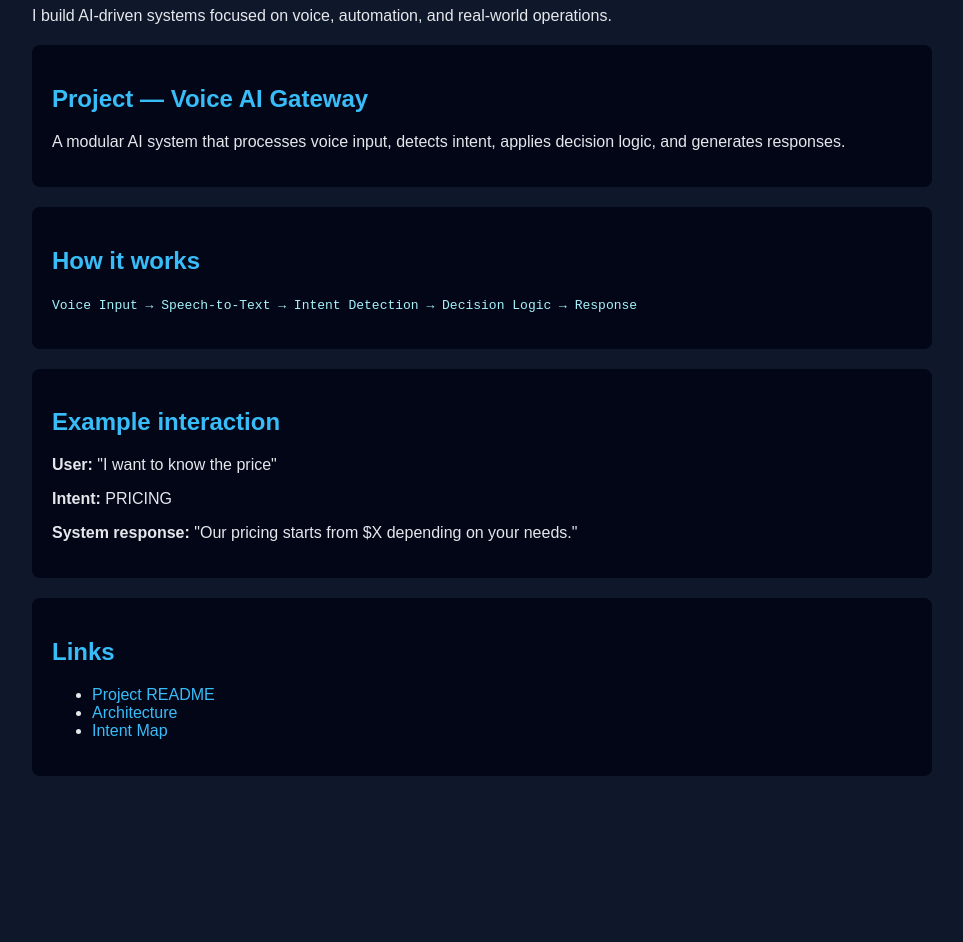
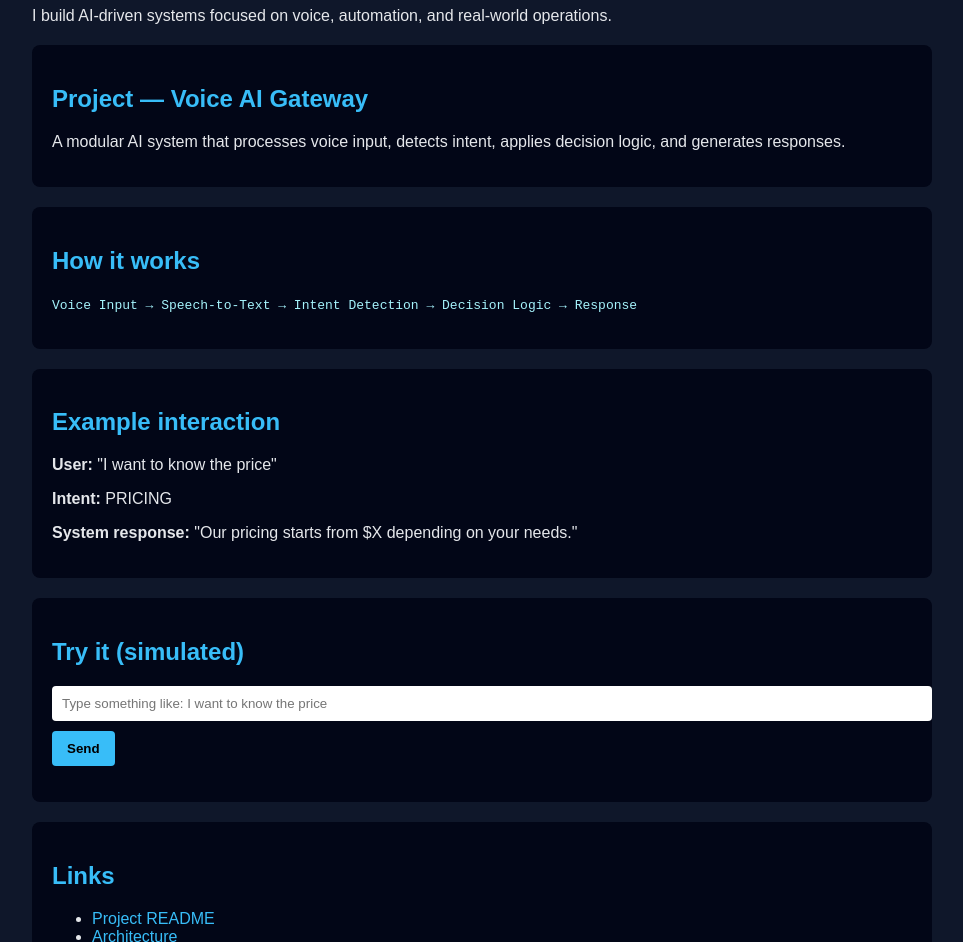
Before and after one commit to Fredobapa/LABP-Stack, a plain HTML site: page docs/index.html in a window 1280 px wide. Shown: the part 113-1055 px from the top of the page, without its empty margins (158-1121 px from the left). Before the commit the page ends 949 px from the top, so only its background shows below. Drawn offline with Linux system fonts and the light colour scheme.

Commit message:
Update title and content for AI Voice Portfolio

```diff
--- a/docs/index.html
+++ b/docs/index.html
@@ -2,7 +2,7 @@
 <html lang="en">
 <head>
   <meta charset="UTF-8" />
-  <title>Lucho — AI Stack</title>
+  <title>LABP-Stack — AI Voice Portfolio</title>
   <style>
     body {
       font-family: Arial, sans-serif;
@@ -12,28 +12,56 @@
       max-width: 900px;
       margin: auto;
     }
+
     h1, h2 {
       color: #38bdf8;
     }
+
     .box {
       background: #020617;
       padding: 20px;
       margin: 20px 0;
       border-radius: 8px;
     }
+
     code {
       color: #a5f3fc;
     }
+
     a {
       color: #38bdf8;
       text-decoration: none;
     }
+
+    input {
+      width: 100%;
+      padding: 10px;
+      margin-bottom: 10px;
+      border-radius: 4px;
+      border: none;
+    }
+
+    button {
+      padding: 10px 15px;
+      background: #38bdf8;
+      border: none;
+      border-radius: 4px;
+      cursor: pointer;
+      font-weight: bold;
+    }
+
+    button:hover {
+      background: #0ea5e9;
+    }
   </style>
 </head>
+
 <body>
 
-<h1>AI Voice Stack</h1>
-<p>I build AI-driven systems focused on voice, automation, and real-world operations.</p>
+  <h1>LABP-Stack — AI Voice Stack</h1>
+  <p>
+    I build AI-driven systems focused on voice, automation, and real-world operations.
+  </p>
 
   <div class="box">
     <h2>Project — Voice AI Gateway</h2>
@@ -58,6 +86,20 @@
   </div>
 
   <div class="box">
+    <h2>Try it (simulated)</h2>
+
+    <input
+      id="userInput"
+      type="text"
+      placeholder="Type something like: I want to know the price"
+    />
+
+    <button onclick="runSimulation()">Send</button>
+
+    <p id="result" style="margin-top: 15px;"></p>
+  </div>
+
+  <div class="box">
     <h2>Links</h2>
     <ul>
       <li><a href="../projects/voice-ai-gateway/README.md">Project README</a></li>
@@ -66,5 +108,28 @@
     </ul>
   </div>
 
+  <script>
+    function runSimulation() {
+      const input = document.getElementById("userInput").value.toLowerCase();
+      let intent = "UNKNOWN";
+      let response = "I'm not sure I understood. Could you please rephrase?";
+
+      if (input.includes("price") || input.includes("cost")) {
+        intent = "PRICING";
+        response = "Our pricing starts from $X depending on your needs.";
+      } else if (input.includes("open") || input.includes("time") || input.includes("hour")) {
+        intent = "AVAILABILITY";
+        response = "We are available from 9am to 6pm.";
+      } else if (input.includes("help") || input.includes("support")) {
+        intent = "SUPPORT";
+        response = "Sure, I can help you. Please describe your issue.";
+      }
+
+      document.getElementById("result").innerHTML =
+        "<strong>Detected intent:</strong> " + intent +
+        "<br/><strong>System response:</strong> " + response;
+    }
+  </script>
+
 </body>
 </html>
```
Lines whose indentation alone changed are shown as unchanged.
